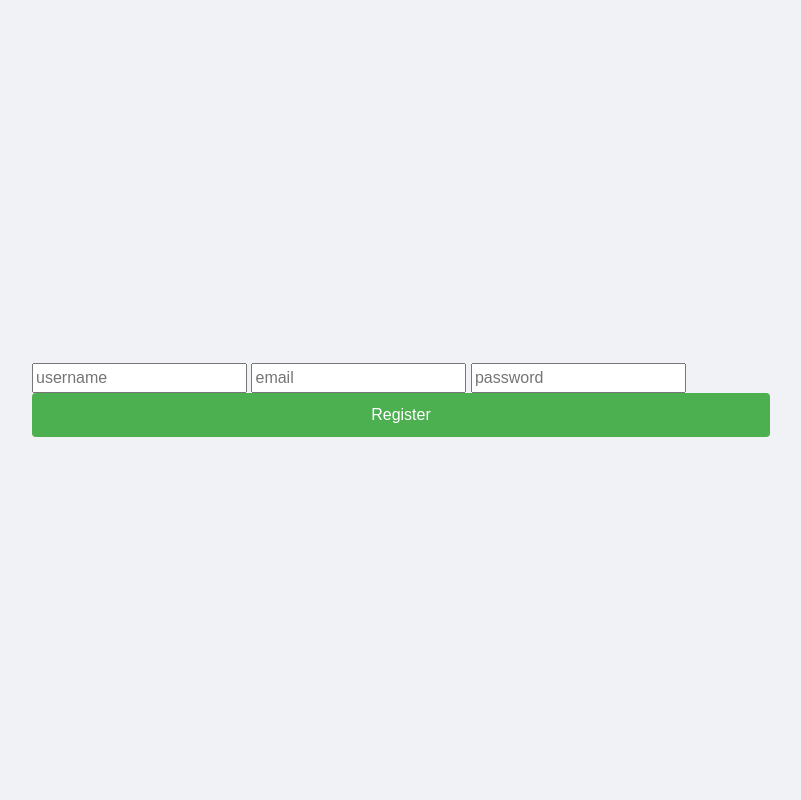
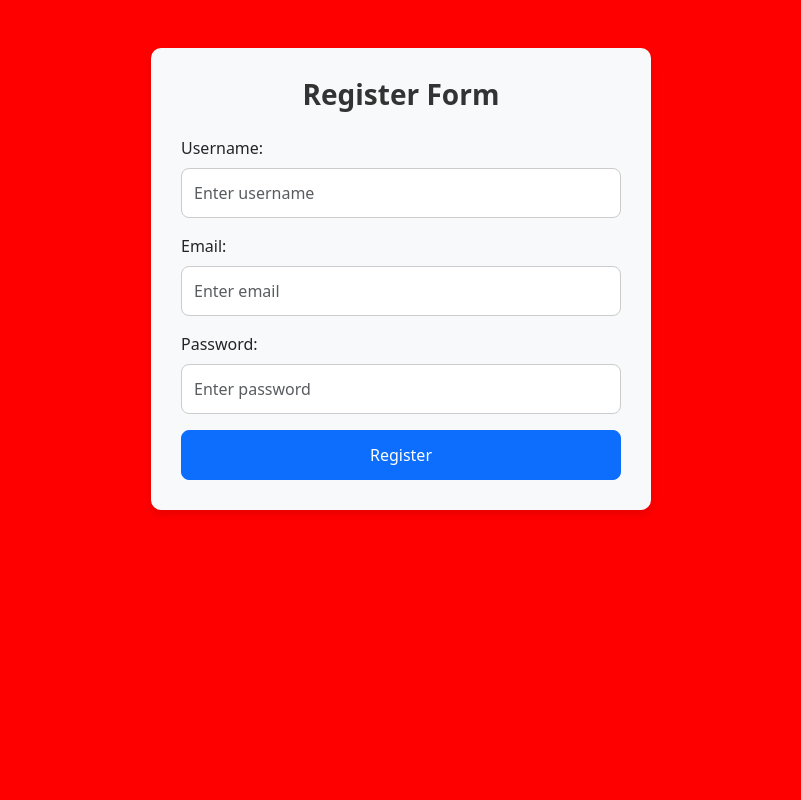
Before and after one commit to sruthykrishnan2005/Blooddonation, a Django app: page /register/ in a window 1280 px wide. Shown: the whole page, without its empty margins (239-1040 px from the left). Run offline with Django 5.2, Linux system fonts and the light colour scheme.

Commit message:
bloodadded

```diff
--- a/blood/app/urls.py
+++ b/blood/app/urls.py
@@ -5,7 +5,7 @@ urlpatterns = [
     path('',views.blood_login),
 
     #------------------admin----------------#
-    path('admin_home',views.admin_home),
+    path('admin_home',views.admin_home,name='admin_home'),
     path('logout/',views.blood_logout),
     path('add_blood_request', views.add_blood_request),
     path('edit_patient/<pid>',views.edit_patient),
@@ -16,15 +16,17 @@ urlpatterns = [
 
 
     #------------------user-----------------#
-    path('user_home', views.user_home),
-    path('register/',views.Register),
-    path('about_us', views.about_us),
+    path('user/home/', views.user_home, name='user_home'),
+    path('user/logout/',views.blood_logout),
+    path('register/', views.Register, name='register'),
+    path('user/about_us/',views.about_us,name='about_us'),
+    path('user/contact/', views.contact, name='contact'),
+    path('user/home/view_patient/<int:pid>/', views.view_patient, name='view_patient'),
     path('contact/', views.contact),
-    path('view_patient/<int:pid>/',views.view_patient),
-    path('contact/', views.contact),
-    path('register_to_donate/', views.register_to_donate),
-    path('blood_donation_request', views.blood_donation_request),
-    path('view_request_blood_user/',views.view_request_blood_user),
-    path('qty_in/<pk>',views.qty_in),
+    path('user/register_to_donate/', views.register_to_donate),
+    path('user/home/blood_donation_request', views.blood_donation_request, name='blood_donation_request'),
+    path('user/view_request_blood_user/',views.view_request_blood_user),
+    path('user/qty_in/<int:pk>/', views.qty_in, name='qty_in'),
+    path('verify_otp/', views.verify_otp, name='verify_otp'),
 
 ]
--- a/blood/app/views.py
+++ b/blood/app/views.py
@@ -4,7 +4,10 @@ from django.contrib import messages
 from .models import *
 from .forms import *
 import os
+import random
 from django.contrib.auth.models import User
+from django.utils.crypto import get_random_string
+from django.core.mail import send_mail
 from django.conf import settings
 # from .models import Donor
 # from .forms import DonorRegistrationForm
@@ -14,6 +17,9 @@ from django.conf import settings
 
 
 # Create your views here.
+
+
+
 def blood_login(request):
     if 'admin' in request.session:
         return redirect(admin_home)
@@ -36,6 +42,8 @@ def blood_login(request):
             return redirect(blood_login)
     else:
         return render(request,'login.html')
+
+
 
 def blood_logout(req):
     logout(req)
@@ -185,25 +193,103 @@ def qty_in(request,pk):
     return redirect(view_request_blood_user)
 
 
-def Register(req):
-    if req.method=='POST':
-        uname=req.POST['uname']
-        email=req.POST['email']
-        password=req.POST['password']
+def generate_otp():
+    return str(random.randint(100000, 999999))
+
+def verify_otp(request):
+    Username = request.session.get('username')
+    stored_otp = request.session.get('otp')
+
+
+    if not Username or not stored_otp:
+        messages.error(request, "Session expired. Please log in again.")
+        return redirect('blood_login')
+
+    if request.method == "POST":
+        if "resend_otp" in request.POST:
+            try:
+                user = User.objects.get(username=Username)
+                new_otp = generate_otp()
+                request.session['otp'] = new_otp
+
+                send_mail(
+                    'Your New OTP',
+                    f'Your new OTP is {new_otp}. Please enter it to verify your login.',
+                    'your_email@example.com',
+                    [user.email],
+                    fail_silently=False,
+                )
+
+                messages.success(request, "A new OTP has been sent to your email.")
+                return redirect('verify_otp')
+
+            except User.DoesNotExist:
+                messages.error(request, "User not found.")
+                return redirect('blood_login')
+
+        entered_otp = request.POST.get('otp', '')
+
+        if entered_otp == stored_otp:
+            try:
+                user = User.objects.get(username=Username)
+
+                if user.is_superuser:
+                    messages.error(request, "Admins do not require OTP verification.")
+                    return redirect('blood_login')
+
+                login(request, user)
+
+                del request.session['otp']
+                request.session['user'] = Username
+
+                return redirect('user_home')
+
+            except User.DoesNotExist:
+                messages.error(request, "User not found.")
+                return redirect('blood_login')
+
+        else:
+            messages.error(request, "Invalid OTP. Please try again.")
+            return redirect('verify_otp')
+
+    return render(request, 'user/otpview.html')
+
+
+def Register(request):
+    if request.method == 'POST':
+        uname = request.POST['uname']
+        email = request.POST['email']
+        password = request.POST['password']
 
         try:
-            data=User.objects.create_user(first_name=uname,email=email,username=email,password=password)
+            data = User.objects.create_user(first_name=uname,username=uname, email=email, password=password, )
             data.save()
-        except:
-            messages.warning(req,"username already exist")
-            return redirect(Register)
-        return redirect(blood_login)
+
+            otp = generate_otp()
+            request.session['otp'] = otp
+            request.session['username'] = uname
+
+            send_mail(
+                'Your OTP for Login',
+                f'Your OTP is {otp}. Please enter it to complete your registration.',
+                'your_email@example.com',
+                [email],
+                fail_silently=False,
+            )
+
+
+            return redirect('verify_otp')
+
+        except Exception as e:
+            messages.warning(request, "Username already exists ")
+            return redirect('register')
+
     else:
-        return render(req,'user/register.html')
-
+        return render(request, 'user/register.html')
 
 def about_us(req):
     return render(req,'user/about.html')
+
 
 def contact(request):
     if request.method == "POST":
@@ -213,18 +299,31 @@ def contact(request):
         city = request.POST.get('city')
         message = request.POST.get('message')
 
+
         if not name or not email or not phone or not city or not message:
             messages.error(request, "All fields are required.")
         else:
-            # Create a new Contact object and save it to the database
-            Contact.objects.create(name=name, email=email, phone=phone, city=city, message=message)
-            messages.success(request, "Your message has been sent successfully!")
+            try:
 
-            # Redirect to the same contact page or another page after successful submission
-            return redirect('contact')
+                data = Contact.objects.create(
+                    name=name,
+                    email=email,
+                    phone=phone,
+                    city=city,
+                    message=message
+                )
+                data.save()
+
+                messages.success(request, "Your message has been sent successfully!")
+
+                return redirect('contact')
+
+            except Exception as e:
+                messages.error(request, "There was an error processing your message. Please try again.")
+                return redirect('contact')
+
 
     return render(request, 'user/contact.html')
-
 
 def view_patient(request,pid):
     if request.method == 'POST':
--- a/blood/template/admin/home.html
+++ b/blood/template/admin/home.html
@@ -28,7 +28,7 @@
 
     .nav-link {
       border-radius: 5px;
-      color: black;
+      color: white;
     }
 
     .card {
--- a/blood/template/admin/viewregisterdonate.html
+++ b/blood/template/admin/viewregisterdonate.html
@@ -148,7 +148,7 @@
       <div class="col-lg-12">
         <div class="col-lg-7">
           <h1 class="mb-3">{{donor.name }}</h1>
-          <p>blood_group: <span class="text-success fw-bold">${{donor.blood_group}}</span></p>
+          <p>blood_group: <span class="text-success fw-bold">{{donor.blood_group}}</span></p>
           <p>contact_number:<span class="text-success fw-bold">{{donor.contact_number}}</span></p>
           <p>city:<span class="text-success fw-bold">{{donor.city}}</span></p>
           <p>age:<span class="text-success fw-bold">{{donor.age}}</span></p>
--- a/blood/template/login.html
+++ b/blood/template/login.html
@@ -2,6 +2,7 @@
 <html lang="en">
 
 <head>
+    {% load static %}
     <meta charset="UTF-8">
     <meta name="viewport" content="width=device-width, initial-scale=1.0">
     <title>Login Page</title>
--- a/blood/template/user/about.html
+++ b/blood/template/user/about.html
@@ -54,7 +54,7 @@
     }
 
     .about-text p {
-      color: #555;
+      color: black;
     }
 
     .about-image {
--- a/blood/template/user/register.html
+++ b/blood/template/user/register.html
@@ -8,84 +8,98 @@
     <link href="https://cdn.jsdelivr.net/npm/bootstrap@5.3.3/dist/css/bootstrap.min.css" rel="stylesheet">
     <style>
         body {
-            font-family: Arial, sans-serif;
-            display: flex;
-            justify-content: center;
-            align-items: center;
-            height: 100vh;
-            margin: 0;
-            background-color: #f0f2f5;
+            background-color: red;
+            /
         }
 
-        .registration-container {
-            width: 350px;
-            padding: 20px;
-            background-color: #fff;
+        .container {
+            max-width: 500px;
+            margin: 0 auto;
+            padding: 30px;
+            background-color: #f8f9fa;
+            border-radius: 10px;
+            box-shadow: 0 4px 10px rgba(0, 0, 0, 0.1);
+        }
+        h2 {
+            font-size: 28px;
+            color: #333;
+            font-weight: 600;
+        }
+        .form-control {
+            padding: 12px;
+            font-size: 16px;
             border-radius: 8px;
-            box-shadow: 0 4px 8px rgba(0, 0, 0, 0.2);
+            border: 1px solid #ccc;
+            box-sizing: border-box;
+        }
+        .btn-primary {
+            padding: 12px;
+            font-size: 16px;
+            border-radius: 8px;
+            cursor: pointer;
+            transition: background-color 0.3s ease;
         }
 
-        h2 {
-            text-align: center;
-            margin-bottom: 20px;
-            color: #333;
+        .btn-primary:hover {
+            background-color: #0056b3;
         }
 
-        .input-field {
-            margin-bottom: 15px;
+        .alert {
+            width: 100%;
+            max-width: 500px;
+            margin: 15px auto;
+            padding: 15px;
+            background-color: #d4edda;
+            color: #155724;
+            border-radius: 5px;
         }
-
-        .input-field label {
-            display: block;
-            margin-bottom: 5px;
-            color: #555;
-        }
-
-        .input-field input {
-            width: 100%;
-            padding: 8px;
-            border: 1px solid #ccc;
-            border-radius: 4px;
-            font-size: 16px;
-        }
-
-        .register-button {
-            width: 100%;
-            padding: 10px;
+        .btn-close {
+            background: transparent;
             border: none;
-            border-radius: 4px;
-            background-color: #4CAF50;
-            color: white;
-            font-size: 16px;
+            font-size: 20px;
+            color: #000;
             cursor: pointer;
-        }
-
-        .register-button:hover {
-            background-color: #45a049;
+            position: absolute;
+            top: 10px;
+            right: 10px;
         }
     </style>
 </head>
 
 <body>
-    <form id="" method="post">
-        {% csrf_token %}
-        <input type="text" id="" name="uname" placeholder="username">
-        <input type="email" id="" name="email" placeholder="email">
-        <input type="password" id="" name="password" placeholder="password">
+    <div class="container mt-5">
+        <h2 class="text-center mb-4">Register Form</h2>
 
+        <form action="" method="post" class="registration-form">
+            {% csrf_token %}
+            <div class="mb-3">
+                <label for="uname" class="form-label">Username:</label>
+                <input type="text" class="form-control" id="uname" placeholder="Enter username" name="uname">
+            </div>
 
-        <button type="submit" class="register-button">Register</button>
+            <div class="mb-3">
+                <label for="email" class="form-label">Email:</label>
+                <input type="email" class="form-control" id="email" placeholder="Enter email" name="email">
+            </div>
 
-    </form>
+            <div class="mb-3">
+                <label for="password" class="form-label">Password:</label>
+                <input type="password" class="form-control" id="password" placeholder="Enter password" name="password">
+            </div>
+
+            <button type="submit" class="btn btn-primary w-100">Register</button>
+        </form>
+    </div>
+
     {% if messages %}
     {% for message in messages %}
-    <div class="alert alert-success alert-dismissible fade show">
+    <div class="alert alert-success alert-dismissible fade show mt-3">
         <button type="button" class="btn-close" data-bs-dismiss="alert"></button>
-        {{message}}
+        {{ message }}
     </div>
     {% endfor %}
     {% endif %}
-    </div>
+
     <script src="https://cdn.jsdelivr.net/npm/bootstrap@5.3.3/dist/js/bootstrap.bundle.min.js"></script>
 </body>
 
```
Also changed, not shown: blood/blood/settings.py (+4 -6 lines), blood/template/user/home.html (+48 -14 lines), blood/template/user/otpview.html (added, +115 -0 lines), blood/db.sqlite3.
